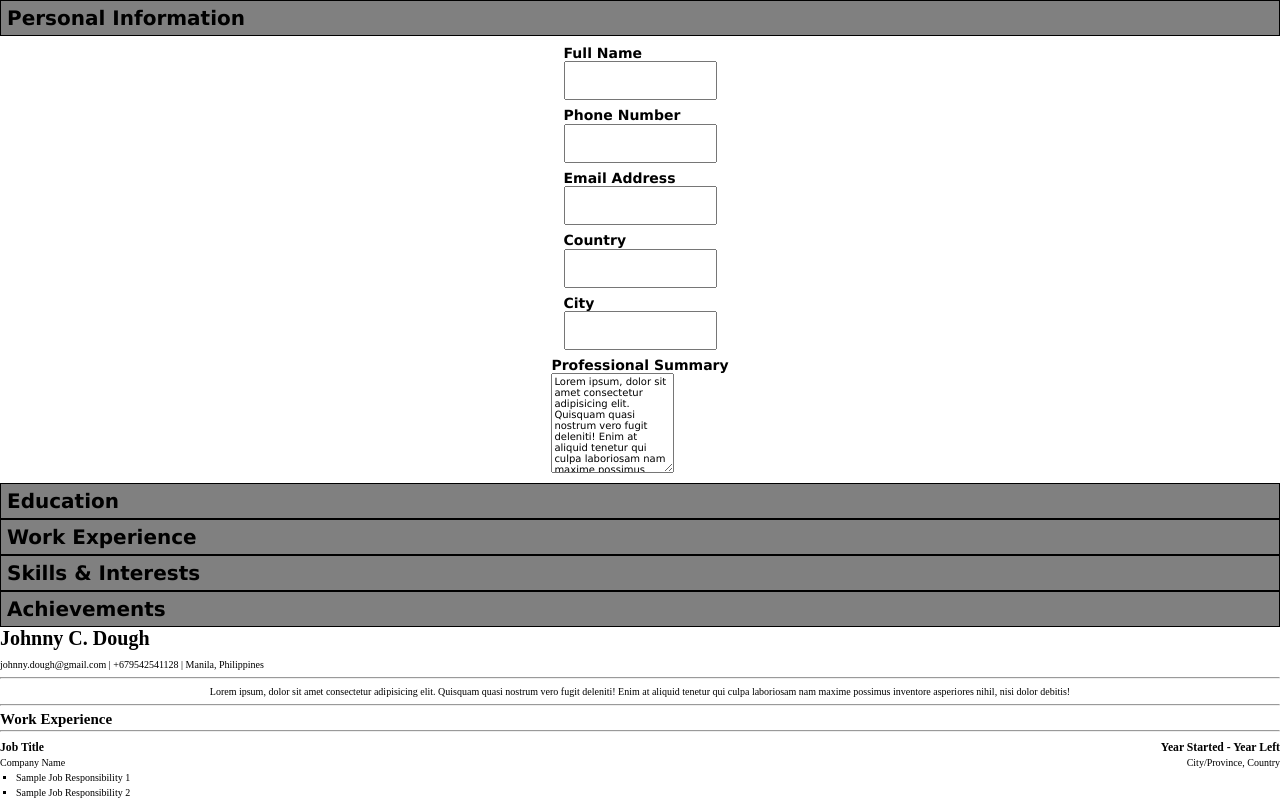
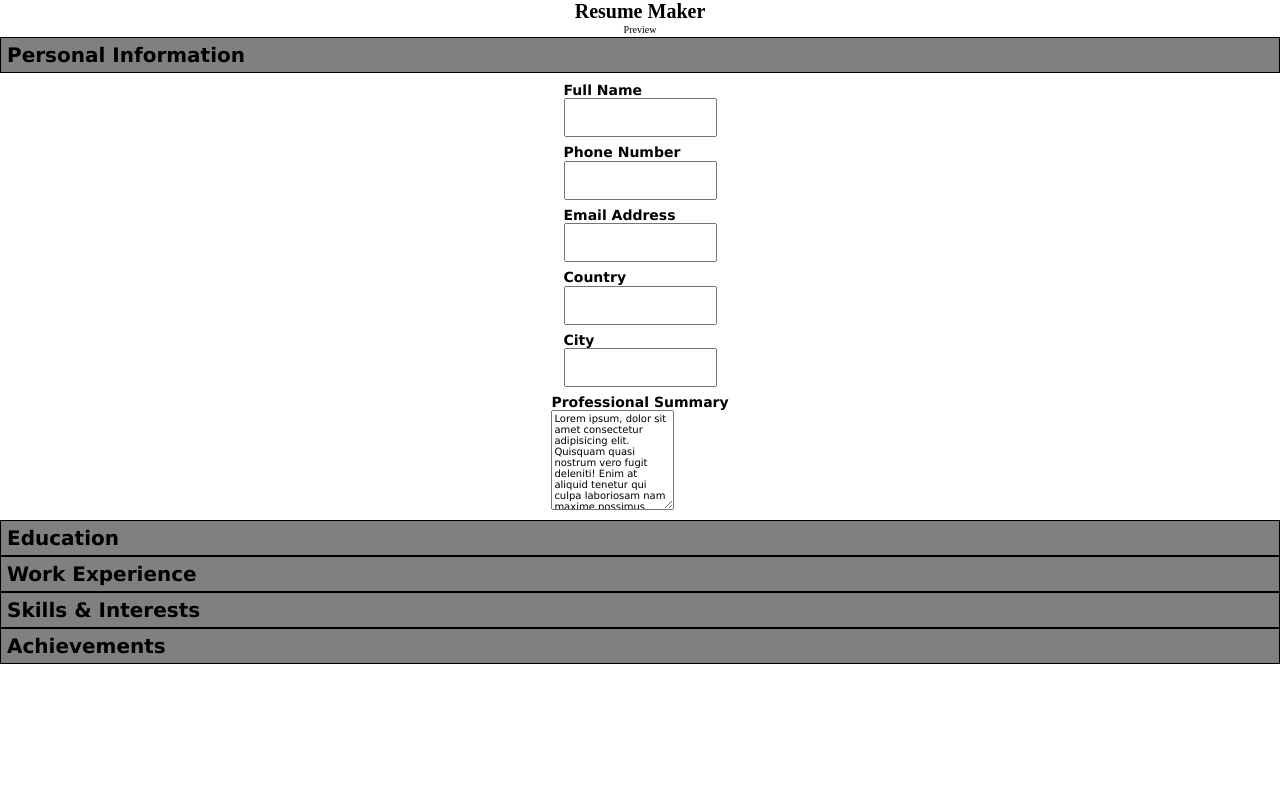
Before and after one commit to Viveyd/cv-maker, a React (Vite) app: page / in a window 1280 px wide. Shown: the top 800 px of the page. Built offline with nearby package versions, Linux system fonts and the light colour scheme.

Commit message:
Add Header with preview toggler

```diff
--- a/src/App.jsx
+++ b/src/App.jsx
@@ -2,6 +2,7 @@ import { useState } from "react";
 import "./App.css";
 import Form from "./Form";
 import Preview from "./Preview";
+import Header from "./Header";
 
 function App() {
   const [personal, setPersonal] = useState({
@@ -62,9 +63,12 @@ function App() {
     },
   ]);
   const [activeSection, setActiveSection] = useState("personal");
+  const [previewMode, togglePreview] = useState(false);
 
   return (
     <>
+      <Header previewMode={previewMode} previewToggler={togglePreview} />
+      {!previewMode && (
         <Form
           data={{
             personal,
@@ -83,9 +87,12 @@ function App() {
             setActiveSection,
           }}
         />
+      )}
+      {previewMode && (
         <Preview
           data={{ personal, education, experience, skills, achievements }}
         />
+      )}
     </>
   );
 }
--- /dev/null
+++ b/src/Header.jsx
@@ -0,0 +1,12 @@
+export default function Header({ previewMode, previewToggler }) {
+  return (
+    <header>
+      <h1>Resume Maker</h1>
+      <a onClick={() => togglePreview(previewMode, previewToggler)}>Preview</a>
+    </header>
+  );
+}
+
+function togglePreview(previewMode, previewToggler) {
+  previewToggler(!previewMode);
+}
```
Lines whose indentation alone changed are shown as unchanged.
